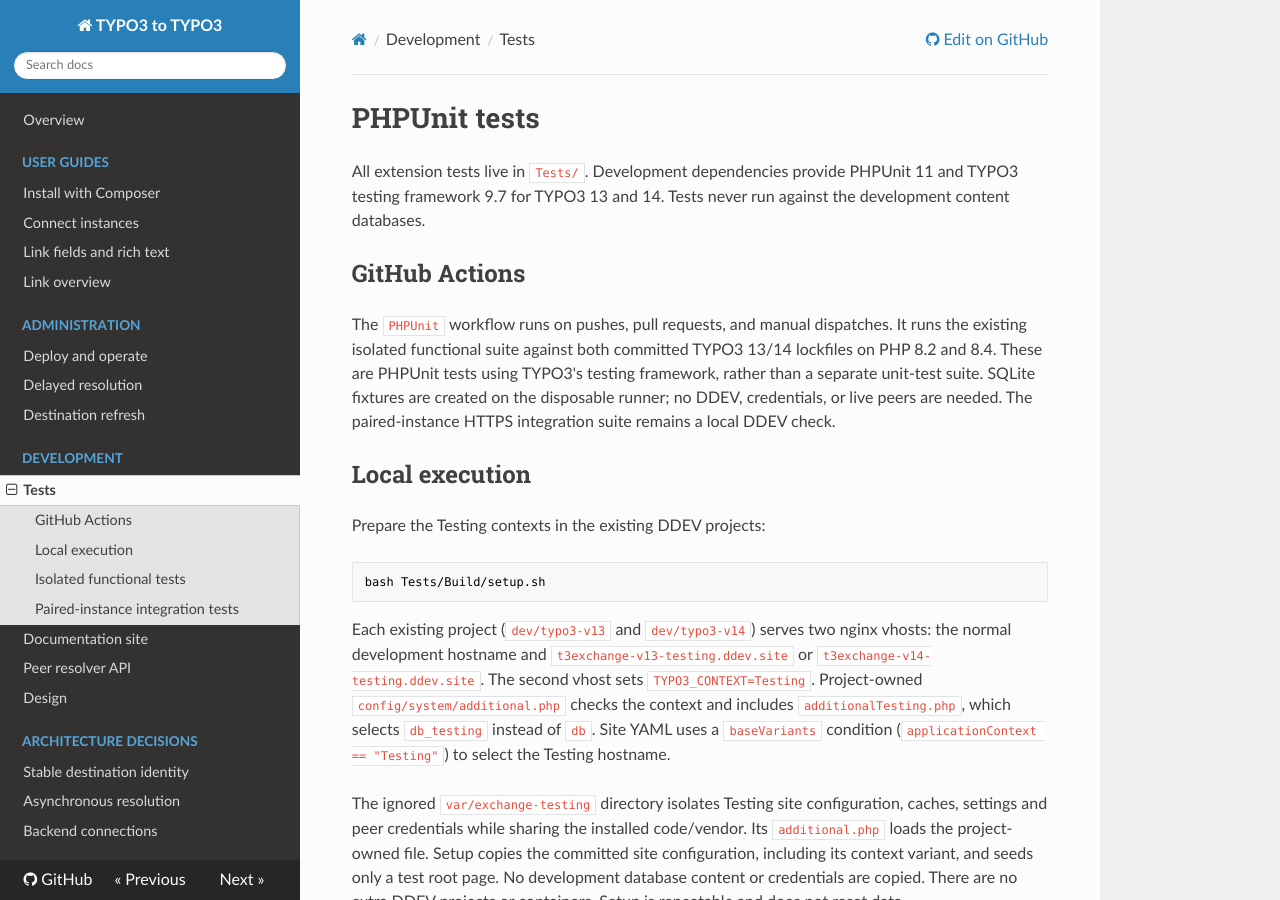
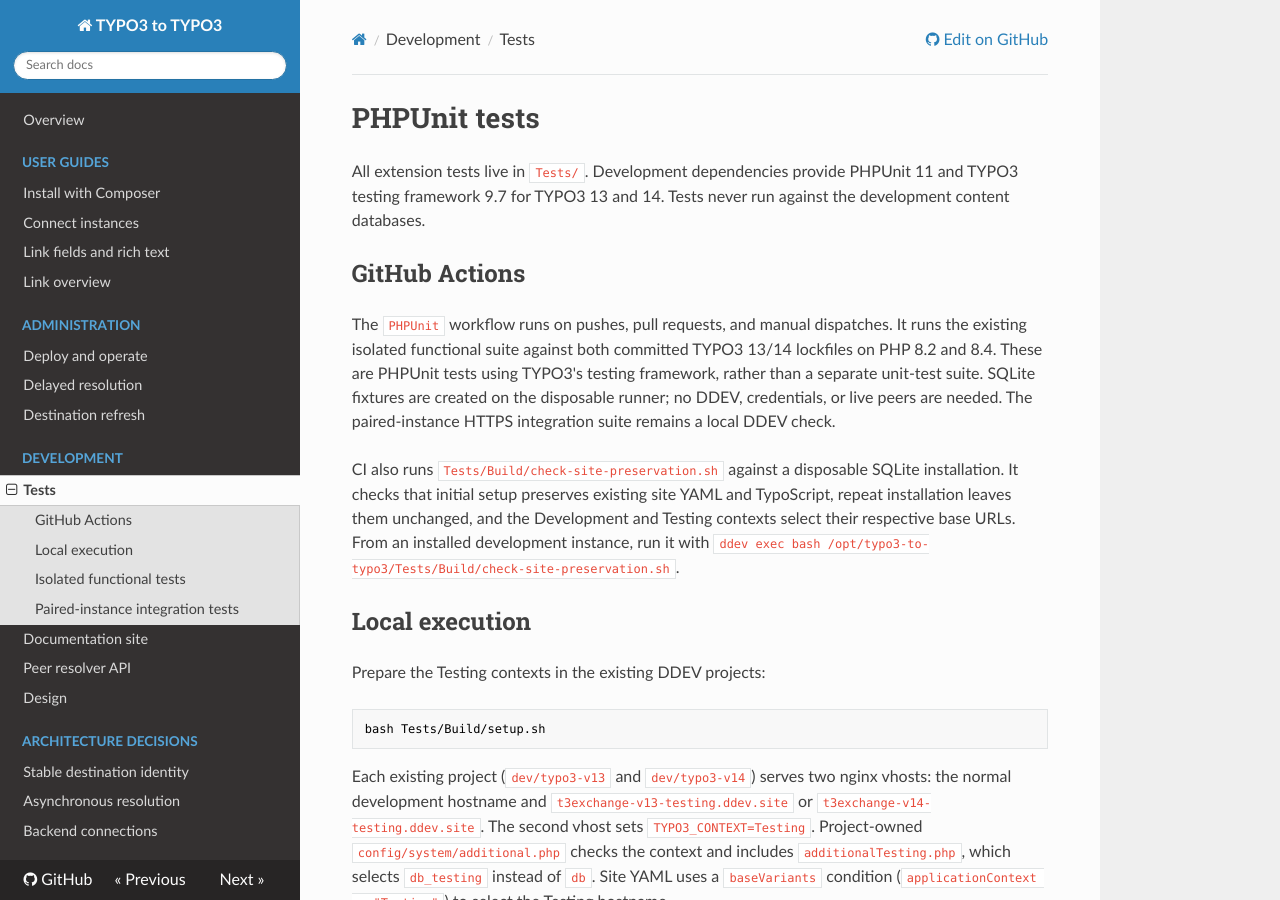
Before and after one commit to 42lizard/typo3totypo3, an MkDocs documentation site: the page built from docs/testing.md, in a window 1280 px wide and 900 px high. Built offline with MkDocs 1.6.1, drawn with Linux system fonts in a browser that asks for light colours.

Commit message:
Preserve existing site configuration during local setup (#19)

```diff
--- a/docs/testing.md
+++ b/docs/testing.md
@@ -12,6 +12,12 @@ It runs the existing isolated functional suite against both committed TYPO3
 framework, rather than a separate unit-test suite. SQLite fixtures are created
 on the disposable runner; no DDEV, credentials, or live peers are needed.
 The paired-instance HTTPS integration suite remains a local DDEV check.
+
+CI also runs `Tests/Build/check-site-preservation.sh` against a disposable SQLite
+installation. It checks that initial setup preserves existing site YAML and
+TypoScript, repeat installation leaves them unchanged, and the Development and
+Testing contexts select their respective base URLs. From an installed development
+instance, run it with `ddev exec bash /opt/typo3-to-typo3/Tests/Build/check-site-preservation.sh`.
 
 ## Local execution
 
```
Also changed, not shown: 6 other files.
